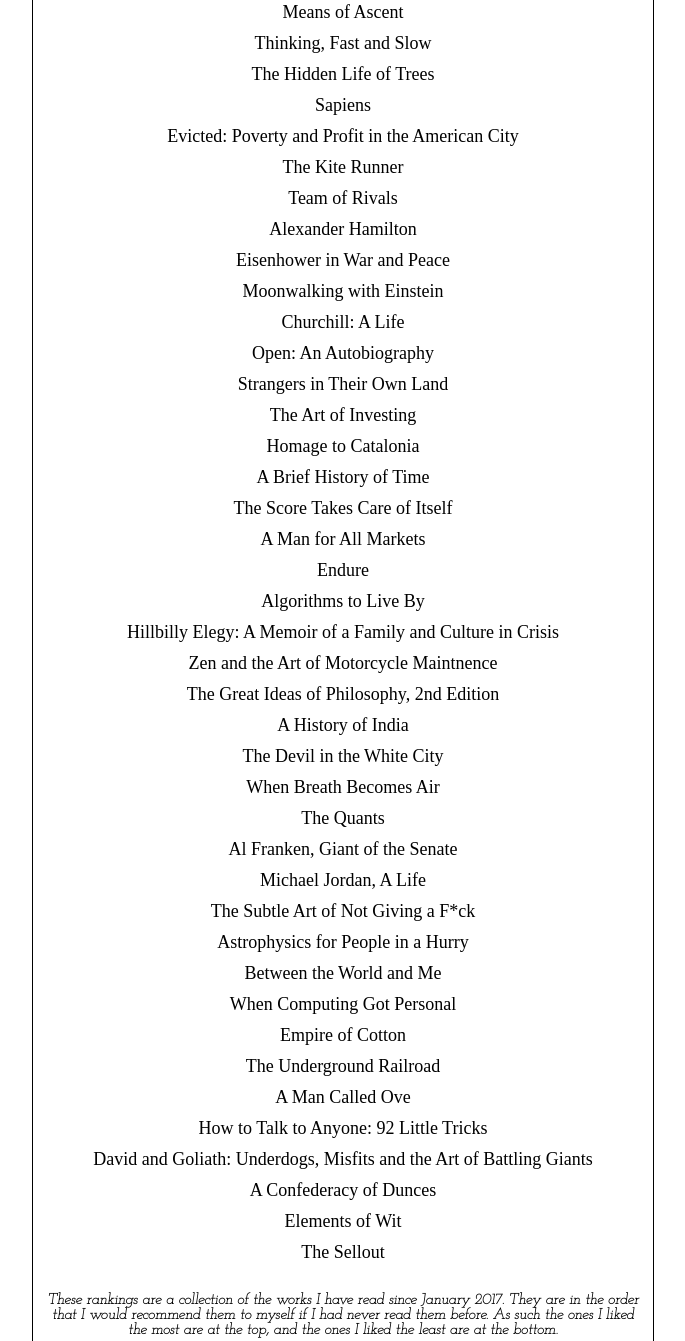
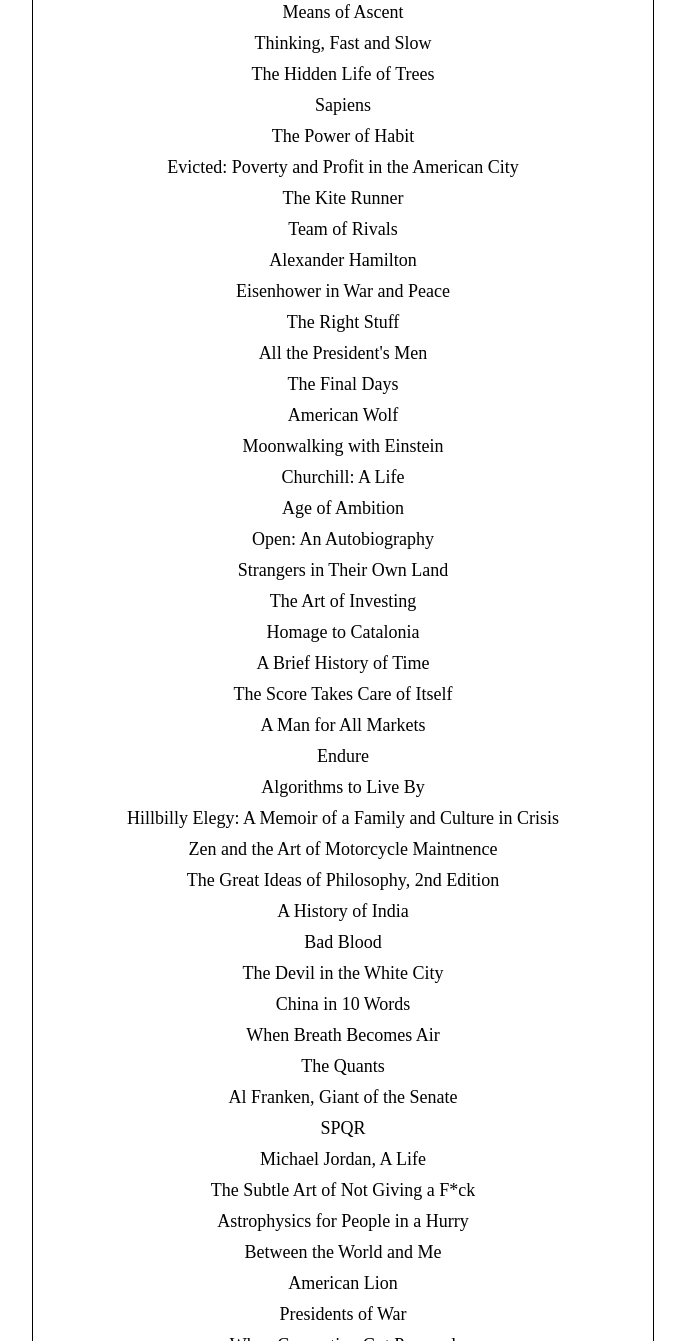
Before and after one commit to oellio01/oellio01.github.io, a plain HTML site: page rankings.html in a window 1280 px wide. Shown: the part 542-1883 px from the top of the page, without its empty margins (297-982 px from the left). Drawn offline with Linux system fonts and the light colour scheme; a web font is replaced by a local one.

Commit message:
update book rankings: power ot habit, all the presidents men, american wolf, etc.

```diff
--- a/rankings.html
+++ b/rankings.html
@@ -36,13 +36,18 @@
         <a style="cursor:pointer" onclick="window.open('https://www.amazon.com/Thinking-Fast-Slow-Daniel-Kahneman/dp/0374533555')">Thinking, Fast and Slow</a>
         <a style="cursor:pointer" onclick="window.open('https://www.amazon.com/Hidden-Life-Trees-Communicate_Discoveries-Secret/dp/1771642483')">The Hidden Life of Trees</a>
         <a style="cursor:pointer" onclick="window.open('https://www.amazon.com/Sapiens-Humankind-Yuval-Noah-Harari/dp/0062316095')">Sapiens</a>
+        <a style="cursor:pointer" onclick="window.open('https://www.amazon.com/Power-Habit-What-Life-Business/dp/081298160X')">The Power of Habit</a>
         <a style="cursor:pointer" onclick="window.open('https://www.amazon.com/Evicted-Poverty-Profit-American-City/dp/0553447432')">Evicted: Poverty and Profit in the American City</a>
         <a style="cursor:pointer" onclick="window.open('https://www.amazon.com/Kite-Runner-Khaled-Hosseini/dp/159463193X')">The Kite Runner</a>
         <a style="cursor:pointer" onclick="window.open('https://www.amazon.com/Team-Rivals-Political-Abraham-Lincoln/dp/0743270754')">Team of Rivals</a>
         <a style="cursor:pointer" onclick="window.open('https://www.amazon.com/Alexander-Hamilton/dp/B0007OB58A/ref=sr_1_3?s=books&ie=UTF8&qid=1503511291&sr=1-3&keywords=hamilton')">Alexander Hamilton</a>
         <a style="cursor:pointer" onclick="window.open('https://www.amazon.com/Eisenhower-Peace-Jean-Edward-Smith/dp/0812982886')">Eisenhower in War and Peace</a>
+        <a style="cursor:pointer" onclick="window.open('https://www.amazon.com/Right-Stuff-Tom-Wolfe/dp/0312427565')">The Right Stuff</a>
+        <a style="cursor:pointer" onclick="window.open('https://www.amazon.com/All-Presidents-Men-Bob-Woodward/dp/1476770514')">All the President's Men</a>
+        <a style="cursor:pointer" onclick="window.open('https://www.amazon.com/Final-Days-Bob-Woodward/dp/0743274067')">The Final Days</a><a style="cursor:pointer" onclick="window.open('https://www.amazon.com/American-Wolf-Story-Survival-Obsession/dp/1101902787')">American Wolf</a>
         <a style="cursor:pointer" onclick="window.open('https://www.amazon.com/Moonwalking-Einstein-Science-Remembering-Everything/dp/0143120530')">Moonwalking with Einstein</a>
         <a style="cursor:pointer" onclick="window.open('https://www.amazon.com/Churchill-Life-Martin-Gilbert/dp/0805023968')">Churchill: A Life</a>
+        <a style="cursor:pointer" onclick="window.open('https://www.amazon.com/Age-Ambition-Chasing-Fortune-Truth/dp/0374535272')">Age of Ambition</a>
         <a style="cursor:pointer" onclick="window.open('https://www.amazon.com/Open-Autobiography-Andre-Agassi/dp/0307388409')">Open: An Autobiography</a>
         <a style="cursor:pointer" onclick="window.open('https://www.amazon.com/Strangers-Their-Own-Land-Mourning-ebook/dp/B01EEQ9BSW')">Strangers in Their Own Land</a>
         <a style="cursor:pointer" onclick="window.open('https://www.amazon.com/Art-Investing-Lessons-Historys-Greatest/dp/B01MROSIA6')">The Art of Investing</a>
@@ -56,14 +61,19 @@
         <a style="cursor:pointer" onclick="window.open('https://www.amazon.com/Zen-Art-Motorcycle-Maintenance-Inquiry/dp/0060589469')">Zen and the Art of Motorcycle Maintnence</a>
         <a style="cursor:pointer" onclick="window.open('https://www.thegreatcourses.com/courses/great-ideas-of-philosophy-2nd-edition.html')">The Great Ideas of Philosophy, 2nd Edition</a>
         <a style="cursor:pointer" onclick="window.open('http://www.thegreatcourses.com/courses/a-history-of-india.html')">A History of India</a>
+        <a style="cursor:pointer" onclick="window.open('https://www.amazon.com/Bad-Blood-Secrets-Silicon-Startup/dp/152473165X')">Bad Blood</a>
         <a style="cursor:pointer" onclick="window.open('https://www.amazon.com/Devil-White-City-Madness-Changed/dp/0375725601')">The Devil in the White City</a>
+        <a style="cursor:pointer" onclick="window.open('https://www.amazon.com/China-Ten-Words-Yu-Hua/dp/0307739791')">China in 10 Words</a>
         <a style="cursor:pointer" onclick="window.open('https://www.amazon.com/When-Breath-Becomes-Paul-Kalanithi/dp/081298840X')">When Breath Becomes Air</a>
         <a style="cursor:pointer" onclick="window.open('https://www.amazon.com/Quants-Whizzes-Conquered-Street-Destroyed/dp/0307453383')">The Quants</a>
         <a style="cursor:pointer" onclick="window.open('https://www.amazon.com/Al-Franken-Giant-Senate/dp/1455540412')">Al Franken, Giant of the Senate</a>
+        <a style="cursor:pointer" onclick="window.open('https://www.amazon.com/SPQR-History-Ancient-Mary-Beard/dp/1631492225')">SPQR</a>
         <a style="cursor:pointer" onclick="window.open('https://www.amazon.com/Michael-Jordan-Life-Roland-Lazenby/dp/031619476X')">Michael Jordan, A Life</a>
         <a style="cursor:pointer" onclick="window.open('https://www.amazon.com/Subtle-Art-Not-Giving-Counterintuitive/dp/B01I29Y344/ref=sr_1_1?s=books&ie=UTF8&qid=1503511448&sr=1-1&keywords=the+subtle+art+of+not+giving+a+f---+mark+manson')">The Subtle Art of Not Giving a F*ck</a>
         <a style="cursor:pointer" onclick="window.open('https://www.amazon.com/Astrophysics-People-Hurry/dp/B06XB2PX7G/ref=sr_1_1?s=books&ie=UTF8&qid=1503511502&sr=1-1&keywords=astrophysics+for+people+in+a+hurry')">Astrophysics for People in a Hurry</a>
         <a style="cursor:pointer" onclick="window.open('https://www.amazon.com/Between-World-Me-Ta-Nehisi-Coates/dp/0451482212')">Between the World and Me</a>
+        <a style="cursor:pointer" onclick="window.open('https://www.amazon.com/AMERICAN-LION-Andrew-Jackson-White/dp/0812973461')">American Lion</a>
+        <a style="cursor:pointer" onclick="window.open('https://www.amazon.com/Presidents-War-Michael-Beschloss/dp/0307409600')">Presidents of War</a>
         <a style="cursor:pointer" onclick="window.open('https://www.amazon.com/When-Computing-Got-Personal-computer-ebook/dp/B00IANWO62')">When Computing Got Personal</a>
         <a style="cursor:pointer" onclick="window.open('https://www.amazon.com/Empire-Cotton-History-Sven-Beckert/dp/0375713964')">Empire of Cotton</a>
         <a style="cursor:pointer" onclick="window.open('https://www.amazon.com/Underground-Railroad-Novel-Colson-Whitehead/dp/1524736309')">The Underground Railroad</a>
@@ -132,6 +142,7 @@
     </div>
     <div class="ranking">
         <h2>Miscellaneous Good Reads</h2>
+        <a style="cursor:pointer" onclick= "window.open('https://www.newyorker.com/magazine/2018/12/10/the-friendship-that-made-google-huge')">The Friendship That Made Google Huge</a>
         <a style="cursor:pointer" onclick= "window.open('https://www.theatlantic.com/technology/archive/2017/09/saving-the-world-from-code/540393/')">The Coming Software Apocalypse</a>
         <a style="cursor:pointer" onclick="window.open('http://nautil.us/issue/46/balance/darwin-was-a-slacker-and-you-should-be-too?utm_source=pocket&utm_medium=email&utm_campaign=pockethits')">Darwin Was a Slacker and You Should Be Too</a>
         <a style="cursor:pointer" onclick= "window.open('https://www.nytimes.com/2017/08/12/opinion/sunday/identity-politics-white-men.html?_r=1')">I'm a White Man. Hear Me Out</a>
```
